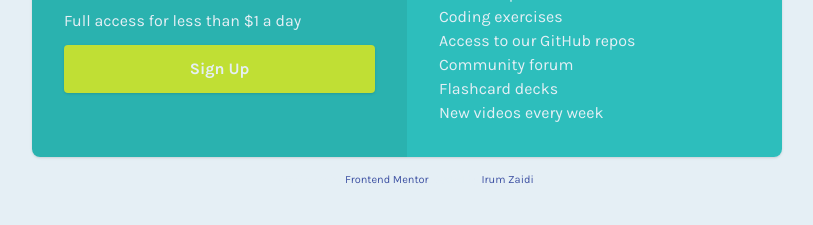
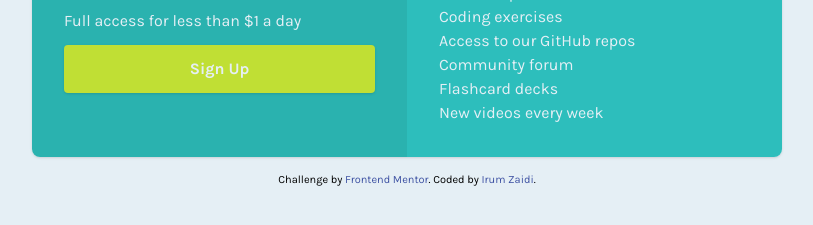
Before and after one commit to Irum-Zaidi/Single-price-grid-component, a plain HTML site: page index.html in a window 1280 px wide. Shown: the part 467-692 px from the top of the page, without its empty margins (233-1046 px from the left). Drawn offline with Linux system fonts and the light colour scheme.

Commit message:
Update index.html

```diff
--- a/index.html
+++ b/index.html
@@ -27,7 +27,6 @@
       margin-top: 15px;
       font-size: 11px;
       text-align: center;
-      color: hsl(204, 43%, 93%);
     }
 
     .attribution a {
```
